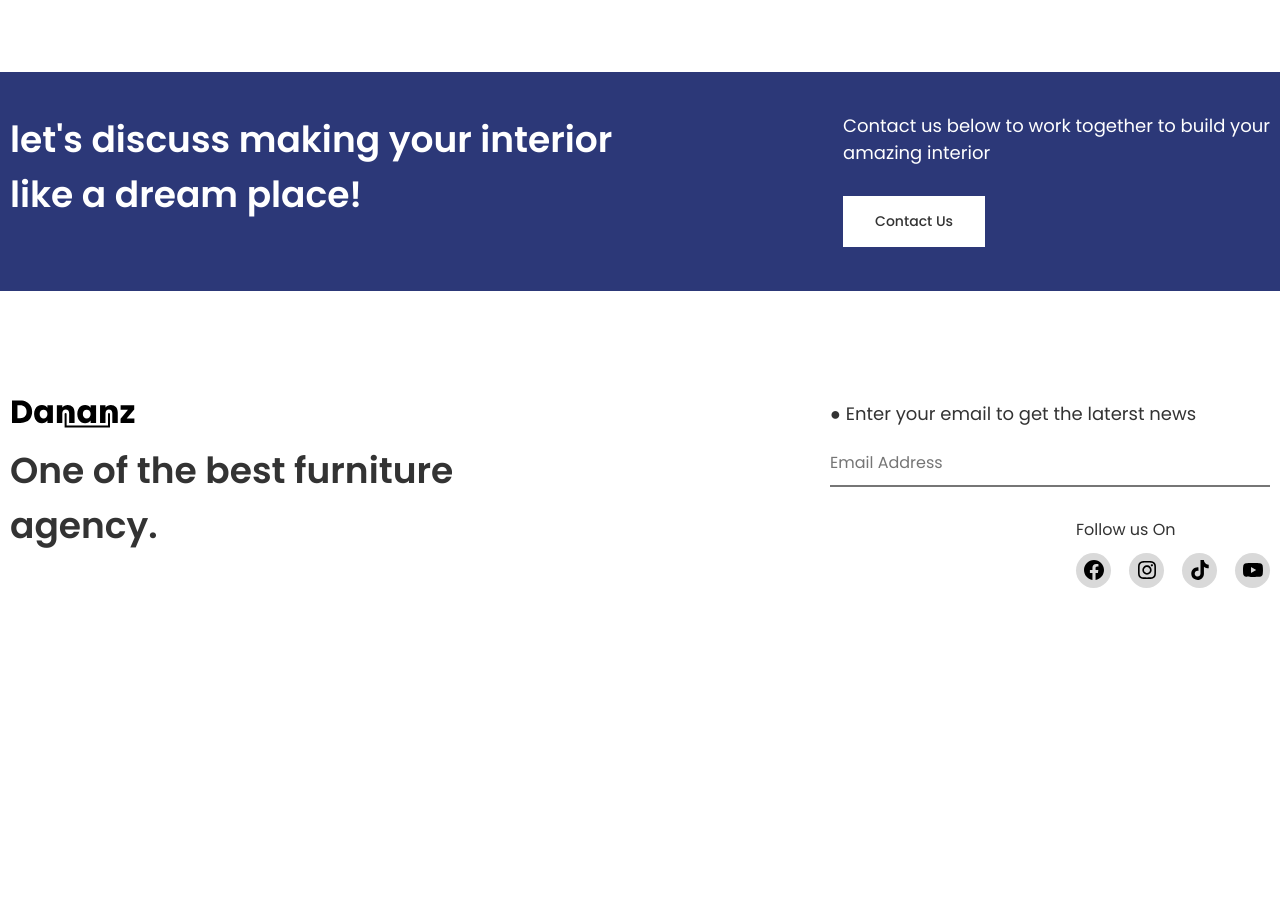
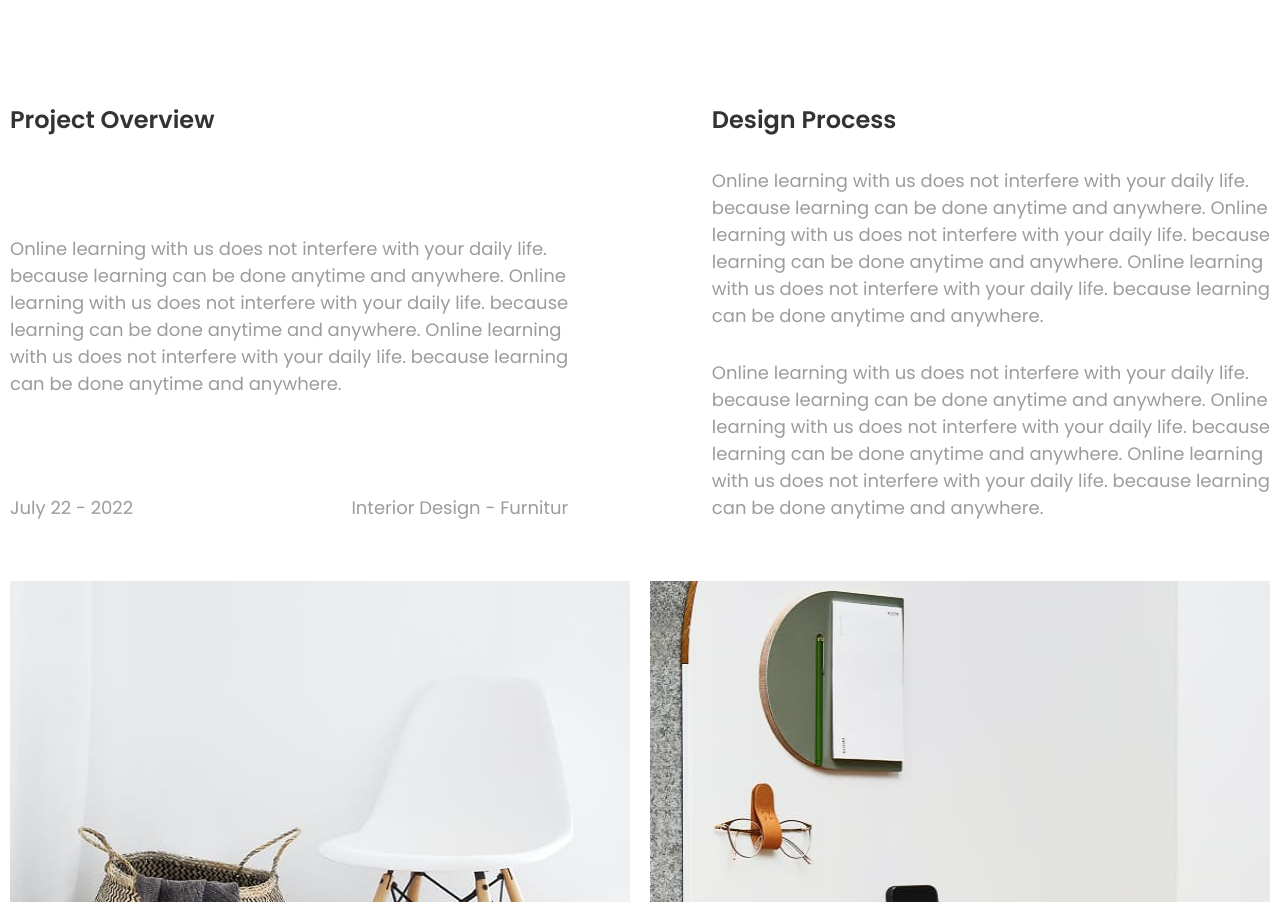
Before and after one commit to Hant-Back/Dananz, a website: page minimalist.html in a window 1280 px wide. Shown: the part 931-1833 px from the top of the page. Before the commit the page ends 1607 px from the top, so only its background shows below. Drawn offline with Linux system fonts and the light colour scheme.

Commit message:
new page

```diff
--- a/minimalist.html
+++ b/minimalist.html
@@ -45,6 +45,61 @@
                 </div>
                 <div class="info__picture">
                     <img src="./img/minimalist/Mask group (5).jpg" alt="Img">
+                </div>
+            </div>
+        </div>
+    </section>
+
+    <section class="additionally">
+        <div class="additionally__container">
+            <div class="additionally__content">
+                <div class="additionally__content__overview">
+                    <h1 class="title__average">Project Overview</h1>
+                    <p class="title__small-regular__gray">Online learning with us does not interfere with your daily life.
+                       because learning can be done anytime and anywhere. Online
+                       learning with us does not interfere with your daily life. because
+                       learning can be done anytime and anywhere. Online learning
+                       with us does not interfere with your daily life. because learning
+                       can be done anytime and anywhere.
+                    </p>
+                    <div>
+                    <p class="title__small-regular__gray">July 22 - 2022</p>
+                    <p class="title__small-regular__gray">Interior Design - Furnitur</p>
+                    </div>
+                </div>
+
+                <div class="additionally__content__process">
+                    <h1 class="title__average">Design Process</h1>
+                    <p class="title__small-regular__gray">Online learning with us does not interfere with your daily life.
+                       because learning can be done anytime and anywhere. Online
+                       learning with us does not interfere with your daily life. because
+                       learning can be done anytime and anywhere. Online learning
+                       with us does not interfere with your daily life. because learning
+                       can be done anytime and anywhere.
+                    </p>
+                    <p class="title__small-regular__gray">Online learning with us does not interfere with your daily life.
+                       because learning can be done anytime and anywhere. Online
+                       learning with us does not interfere with your daily life. because
+                       learning can be done anytime and anywhere. Online learning
+                       with us does not interfere with your daily life. because learning
+                       can be done anytime and anywhere.
+                    </p>
+                </div>
+            </div>
+        </div>
+    </section>
+
+    <section class="gallery">
+        <div class="gallery__container">
+            <div class="gallery__content">
+                <div class="gallery__content__block">
+                    <img src="./img/minimalist/Mask group (6).jpg" alt="Photo">
+                    <img src="./img/minimalist/Mask group (7).jpg" alt="Photo">
+                </div>
+                <img src="./img/minimalist/Mask group (8).jpg" alt="Photo">
+                <div class="gallery__content__block">
+                    <img src="./img/minimalist/Mask group (9).jpg" alt="Photo">
+                    <img src="./img/minimalist/Mask group (10).jpg" alt="Photo">
                 </div>
             </div>
         </div>
--- a/scss/style.scss
+++ b/scss/style.scss
@@ -529,7 +529,99 @@ ul li {
             text-align: center;
             &-card {
                 width: 100%;
+                & p {
+                    white-space: pre-line;
+                }
             }
         }
     }
 }
+/*--------------------------------------------*/
+.gallery {
+    margin-top: 60px;
+
+    &__content {
+        width: 100%;
+        padding: 0 10px;
+        display: flex;
+        flex-direction: column;
+        gap: 20px;
+
+        &__block {
+            display: grid;
+            grid-template-columns: 1fr 1fr;
+            gap: 20px;
+        }
+
+        & img {
+            width: 100%;
+            max-height: 513px;
+            height: auto;
+        }
+    }
+}
+/*------------------------------------------------------*/
+.additionally {
+    margin-top: 100px;
+
+    &__content {
+        padding: 0 10px;
+        display: flex;
+        justify-content: space-between;
+        gap: 10px;
+
+        & p {
+            white-space: pre-line;
+        }
+
+        &__overview {
+            display: flex;
+            flex-direction: column;
+            justify-content: space-between;
+
+            & div {
+                display: flex;
+                justify-content: space-between;
+            }
+        }
+
+        &__process {
+            display: flex;
+            flex-direction: column;
+            gap: 30px;
+        }
+    }
+}
+@media (max-width: 1150px) {
+    .additionally {
+        &__content {
+            & p {
+                white-space: inherit;
+            }
+        }
+    }
+}
+@media (max-width: 600px) {
+    .additionally {
+        &__content {
+            display: flex;
+            flex-direction: column;
+            gap: 30px;
+        }
+    }
+}
+@media (max-width: 370px) {
+    .additionally {
+        &__content {
+             &__overview {
+                & div {
+                    margin-top: 10px;
+                    display: flex;
+                    flex-direction: column;
+                    gap: 10px;
+                }
+             }
+        }
+    }
+}
+/*-------------------------------------------------*/
```
Also changed, not shown: form.html (+3 -9 lines), css/style.min.css.
